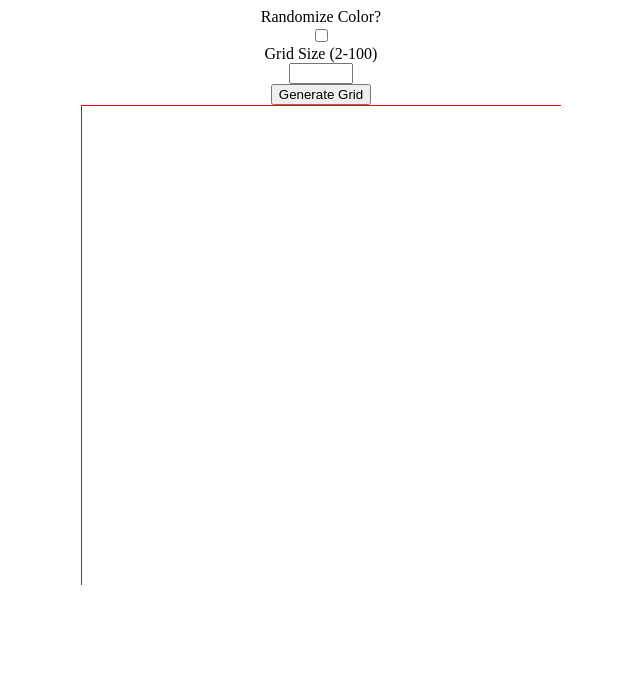
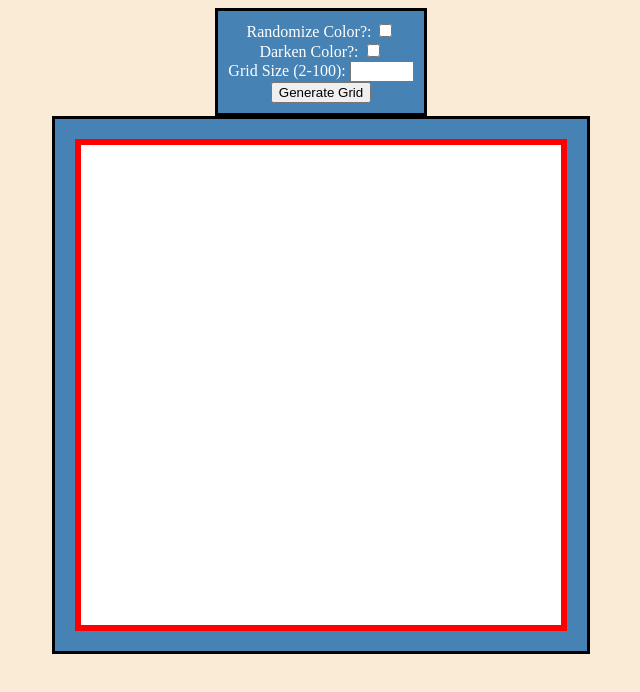
Before and after one commit to nathanruesch/odin-etch-a-sketch, a plain HTML site: page index.html in a window 1280 px wide. Shown: the whole page, without its empty margins (319-959 px from the left). Drawn offline with Linux system fonts and the light colour scheme.

Commit message:
Made the site look a lot better, added darkening effect

```diff
--- a/index.html
+++ b/index.html
@@ -8,10 +8,18 @@
 <body>
     <div id="container">
         <div id="control-container">
-            <label for="randomColorCheckbox">Randomize Color?</label>
-            <input type="checkbox" id="randomColorCheckbox">
-            <label for="gridSizeInput">Grid Size (2-100)</label>
-            <input type="number" id="gridSizeInput" min="2" max="100">
+            <div>
+                <label for="randomColorCheckbox">Randomize Color?: </label>
+                <input type="checkbox" id="randomColorCheckbox">
+            </div>
+            <div>
+                <label for="shouldDarkenCheckbox">Darken Color?: </label>
+                <input type="checkbox" id="shouldDarkenCheckbox">
+            </div>
+            <div>
+                <label for="gridSizeInput">Grid Size (2-100): </label>
+                <input type="number" id="gridSizeInput" min="2" max="100">
+            </div>
             <button id="generateDivsButton">Generate Grid</button>
         </div>
         <div id="grid-container">
--- a/script.js
+++ b/script.js
@@ -3,6 +3,22 @@ function colorDiv(e) {
 
     if (shouldRandomizeColor === true) {
         selectedColor = randomizeColor();
+    }
+
+    if (shouldDarken === true) {
+        let currentOpacity = e.target.style.opacity;
+
+        if (currentOpacity === "") {
+            currentOpacity = 0;
+        }
+
+        let newOpacity = parseFloat(currentOpacity) + 0.1;
+
+        if (newOpacity > 1) {
+            newOpacity = 1;
+        }
+
+        e.target.style.opacity = newOpacity;
     }
 
     e.target.style.background = selectedColor;
@@ -19,13 +35,13 @@ function randomizeColor() {
     return color
 }
 
-function generateDivs(width, height) {
-    // Validates our width and height, capping at 100x100
-    width = width > 100 ? 100 : width;
-    height = height > 100 ? 100 : height;
+function generateDivs(size) {
+    // Validates our size, ensuring its between 2 and 100
+    size = size > 100 ? 100 : size;
+    size = size < 2 ? 2 : size;
 
-    divWidth = gridDivContainerSize / width;
-    divHeight = gridDivContainerSize / height;
+    divWidth = gridDivContainerSize / size;
+    divHeight = divWidth;
 
     // Clear our current divs
     gridDivContainer.innerHTML = "";
@@ -33,7 +49,7 @@ function generateDivs(width, height) {
     colorDivArray = [];
 
     // Generate our new divs
-    for (let i = 0; i < height; i++) {
+    for (let i = 0; i < size; i++) {
         // Create a new row
         let rowDiv = document.createElement("div");
         rowDiv.className = "gridDivRow";
@@ -43,7 +59,7 @@ function generateDivs(width, height) {
 
         gridDivContainer.appendChild(rowDiv);
 
-        for (let j = 0; j < width; j++) {
+        for (let j = 0; j < size; j++) {
             // Create our new div and apply style
             let createdDiv = document.createElement("div");
             createdDiv.style.background = "#FFFFFF";
@@ -69,9 +85,11 @@ function generateDivs(width, height) {
 
 // Const
 const gridDivContainerSize = 480;
+const initialGridSize = 16;
 
 // General Variables
 let shouldRandomizeColor = false;
+let shouldDarken = false;
 
 // DOM Elements
 let colorDivArray = [];
@@ -79,6 +97,7 @@ let colorDivArray = [];
 const gridDivContainer = document.querySelector("#gridDivContainer");
 
 const randomizeColorCheckbox = document.querySelector("#randomColorCheckbox");
+const shouldDarkenCheckbox = document.querySelector("#shouldDarkenCheckbox");
 const generateDivsButton = document.querySelector("#generateDivsButton");
 const gridSizeInput = document.querySelector("#gridSizeInput");
 
@@ -87,9 +106,13 @@ randomizeColorCheckbox.addEventListener('change', (e) => {
     shouldRandomizeColor = !shouldRandomizeColor;
 });
 
+shouldDarkenCheckbox.addEventListener('change', (e) => {
+    shouldDarken = !shouldDarken;
+});
+
 generateDivsButton.addEventListener('click', (e) => {
     generateDivs(parseInt(gridSizeInput.value), parseInt(gridSizeInput.value));
 });
 
 // Initial Grid
-generateDivs(8, 8);
+generateDivs(initialGridSize, initialGridSize);
--- a/style.css
+++ b/style.css
@@ -1,3 +1,7 @@
+body {
+    background-color: antiquewhite;
+}
+
 #container {
     display: flex;
     flex-direction: column;
@@ -10,10 +14,21 @@
     flex-direction: column;
     align-items: center;
     justify-content: center;
+
+    background-color: steelblue;
+    color: white;
+
+    border: 3px solid black;
+
+    padding: 10px;
 }
 
 #grid-container {
-    background-color: gray;
+    background-color: steelblue;
+    color: white;
+    padding: 20px;
+
+    border: 3px solid black;
 }
 
 #gridDivContainer {
@@ -24,6 +39,5 @@
     display: flex;
     flex-direction: column;
 
-    border: 1px solid red;
-    box-sizing: border-box;
+    border: 6px solid red;
 }
```
